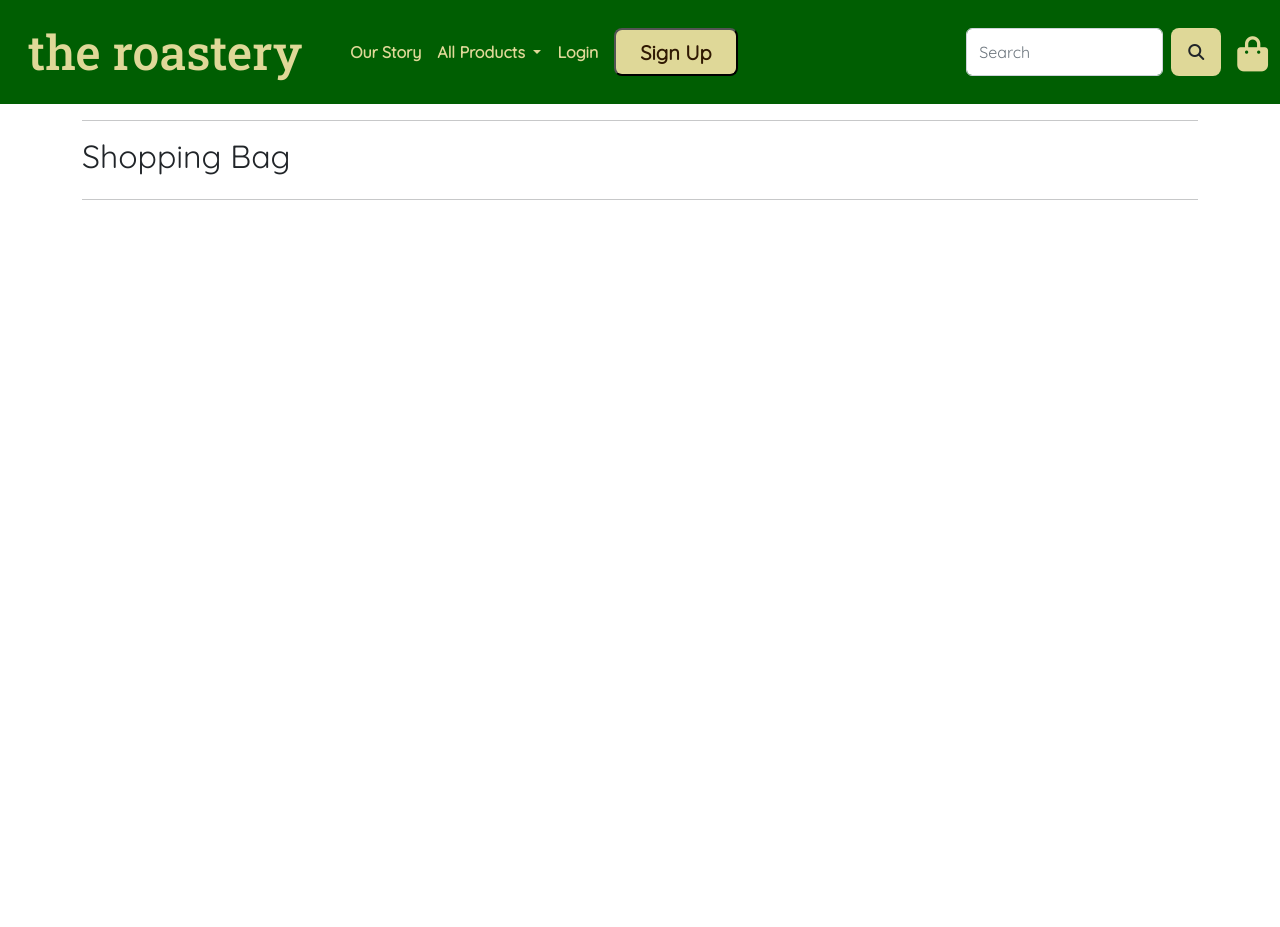
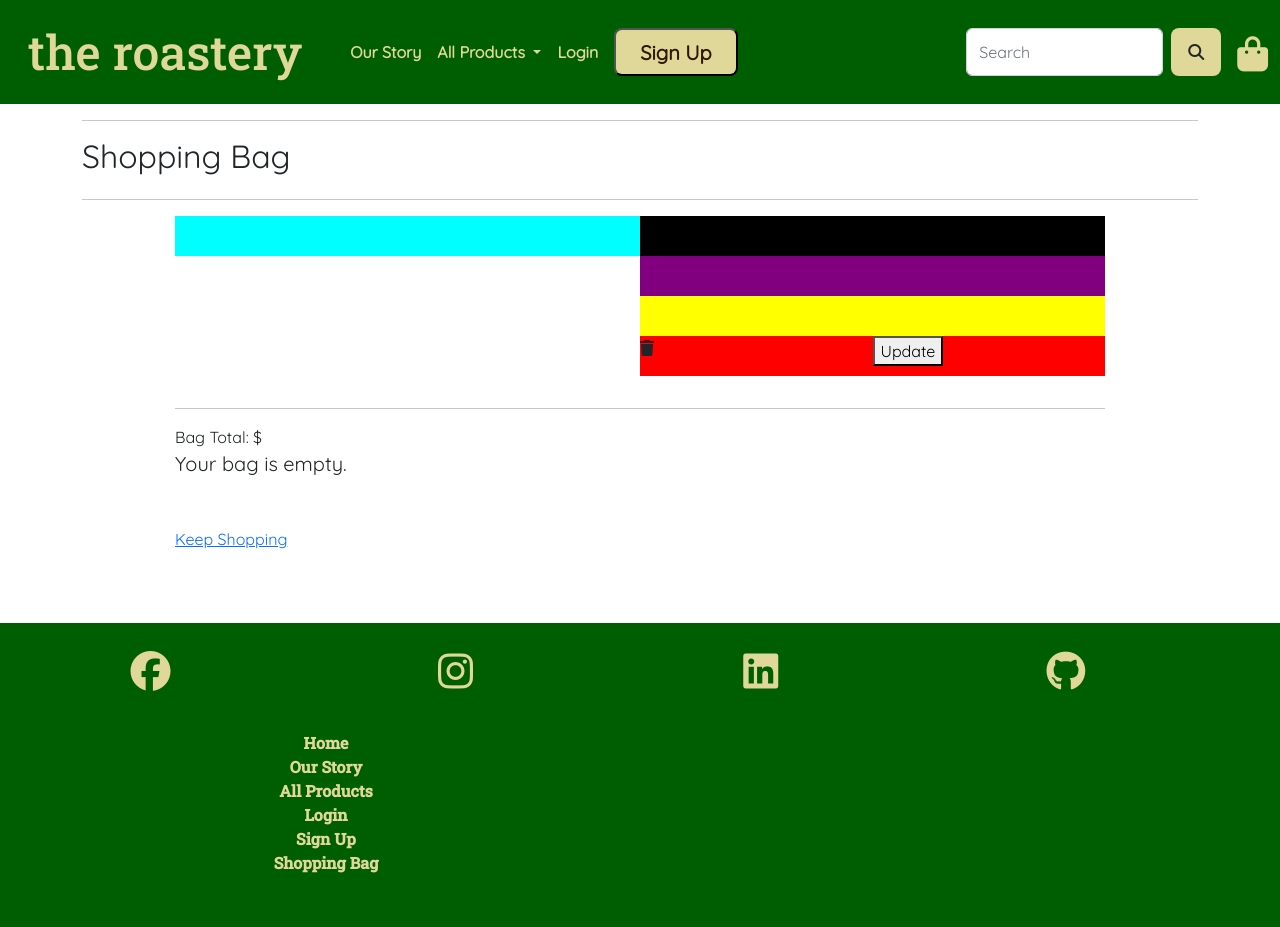
Before and after one commit to Grawnya/the-roastery-ecommerce-store, a Django app: page /shopping_bag/ in a window 1280 px wide. Before the commit the page ends 200 px from the top, so only its background shows below. Run offline with Django 3.2, Linux system fonts and the light colour scheme; some libraries are stand-ins or nearby versions.

Commit message:
update the shopping bag html file

```diff
--- a/shopping_bag/templates/shopping_bag/shopping_bag.html
+++ b/shopping_bag/templates/shopping_bag/shopping_bag.html
@@ -12,91 +12,43 @@
         </div>
 
         <div class="row">
-            <div class="col">
-                <!-- {% if bag_items %} -->
-                    <div class="d-block d-md-none">
-                        <div class="row">
-                            <div class="col">
-                                <p class="text-muted mb-5">A summary of your bag contents is below</p>
-                            </div>
-                        </div>
-                        <!-- {% for item in bag_items %} -->
-                            <div class="row">
-                                <div class="col-12 col-sm-6 mb-2">
+            <div class="col-10 offset-1 mb-5">
+                <!--  if bag exists %} -->
+
+                        <!--  for item in bag %} -->
+                            <div class="row pb-2">
+                                <div class="col-12 col-sm-6 mb-2" style="background-color: aqua; height: 5vh;">
                                     <!-- image -->
                                 </div>
-                                <div class="col-12 col-sm-6 mb-2">
-                                    <!-- info -->
-                                </div>
-                                <div class="col-12 col-sm-6 order-sm-last">
-                                    <!-- <p class="my-0">Price: ${{ item.product.price }}</p> -->
-                                    <!--subtotal  -->
-                                </div>
-                                <div class="col-12 col-sm-6">
-                                    <!-- quantity change -->
+                                <div class="col-12 col-sm-6 mb-2" >
+                                    <div class="row" style="background-color: black; height: 5vh;">
+                                        <!-- info -->
+                                    </div>
+                                    <div class="row" style="background-color: purple; height: 5vh;">
+                                        <!-- <p class="my-0">Price: ${{ item.product.price }}</p> -->
+                                    </div>
+                                    <div class="row" style="background-color: yellow; height: 5vh;">
+                                        <!-- change quantity -->
+                                    </div>
+                                    <div class="row" style="background-color: red; height: 5vh;">
+                                        <div class="col-6">
+                                            <i class="fa-solid fa-trash"></i>
+                                        </div>
+                                        <div class="col-6">
+                                            <button>Update</button>
+                                        </div>
+                                    </div>
                                 </div>
                             </div>
                             <div class="row"><div class="col"><hr></div></div>
-                        <!-- {% endfor %} -->
-                        <div class="btt-button shadow-sm rounded-0 border border-black">
-                            <a class="btt-link d-flex h-100">
-                                <i class="fas fa-arrow-up text-black mx-auto my-auto"></i>
-                            </a>
-                        </div>
-                    </div>
-                    <!-- table only if small screen - can remove and just make code editable -->
-                    <div class="table-responsive rounded d-none d-md-block">
-                        <table class="table table-sm table-borderless">
-                            <thead class="text-black">
-                                <tr>
-                                    <th scope="col">Product Info</th>
-                                    <th scope="col"></th>
-                                    <th scope="col">Price</th>
-                                    <th scope="col">Qty</th>
-                                    <th scope="col">Subtotal</th>
-                                </tr>
-                            </thead>
-
-                            <!-- {% for item in bag_items %} -->
-                                <tr>
-                                    <td class="p-3 w-25">
-                                        <!-- image -->
-                                    </td>
-                                    <td class="py-3">
-                                        <!-- info -->
-                                    </td>
-                                    <td class="py-3">
-                                        <!-- <p class="my-0">${{ item.product.price }}</p> -->
-                                    </td>
-                                    <td class="py-3 w-25">
-                                        <!-- quantity -->
-                                    </td>
-                                    <td class="py-3">
-                                        <!-- subtotal -->
-                                    </td>
-                                </tr>
-                            <!-- {% endfor %} -->
-                            <tr>
-                                <td colspan="5" class="pt-5 text-right">
-                                    <!-- total -->
-                                </td>
-                            </tr>
-                            <tr>
-                                <td colspan="5" class="text-right">
-                                    <!-- checkout button -->
-                                </td>
-                            </tr>
-                        </table>
-                    </div>
-                {% else %}
+                            <div class="row">
+                                Bag Total: $
+                            </div>
+                        <!--  endfor %} -->
+                 <!-- else %} -->
                     <p class="lead mb-5">Your bag is empty.</p>
-                    <a href="{% url 'products' %}" class="btn btn-outline-black rounded-0 btn-lg">
-                        <span class="icon">
-                            <i class="fas fa-chevron-left"></i>
-                        </span>
-                        <span class="text-uppercase">Keep Shopping</span>
-                    </a>
-                {% endif %}
+                    <p class="text-muted"><a href="{% url 'products' %}">Keep Shopping</a></p>
+                 <!-- endif %} -->
             </div>
         </div>
     </div>
--- a/the_roastery/settings.py
+++ b/the_roastery/settings.py
@@ -74,6 +74,7 @@
                 'django.template.context_processors.request',
                 'django.contrib.auth.context_processors.auth',
                 'django.contrib.messages.context_processors.messages',
+                'shopping_bag.context_processor.current_shopping_bag_content',
             ],
         },
     },
```
